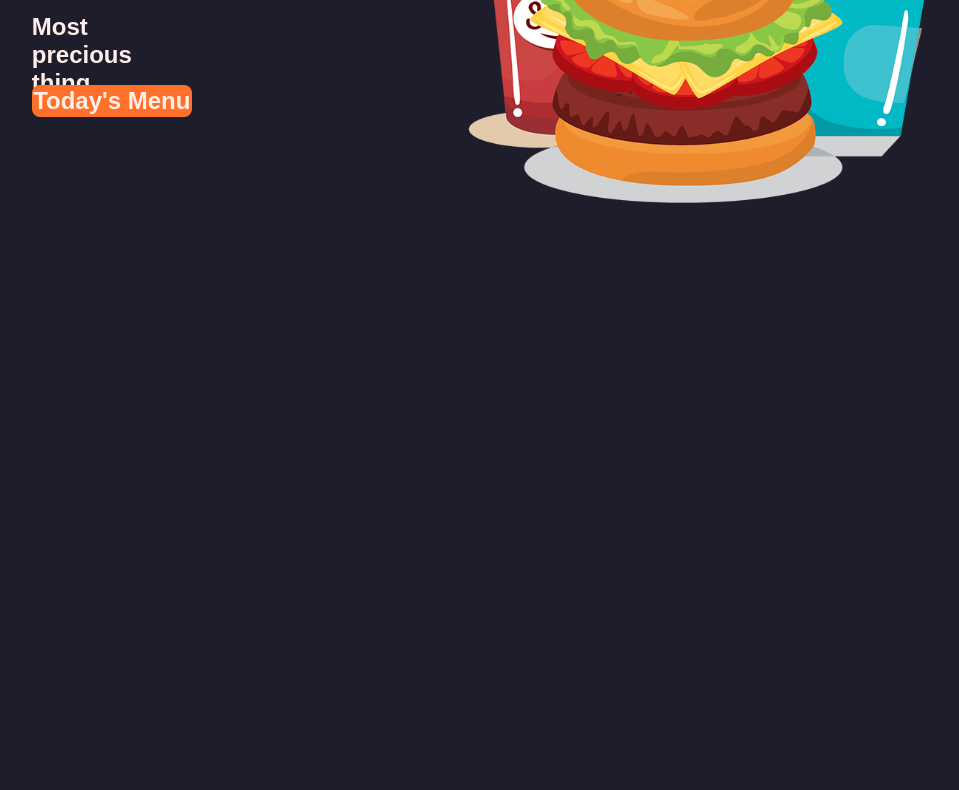
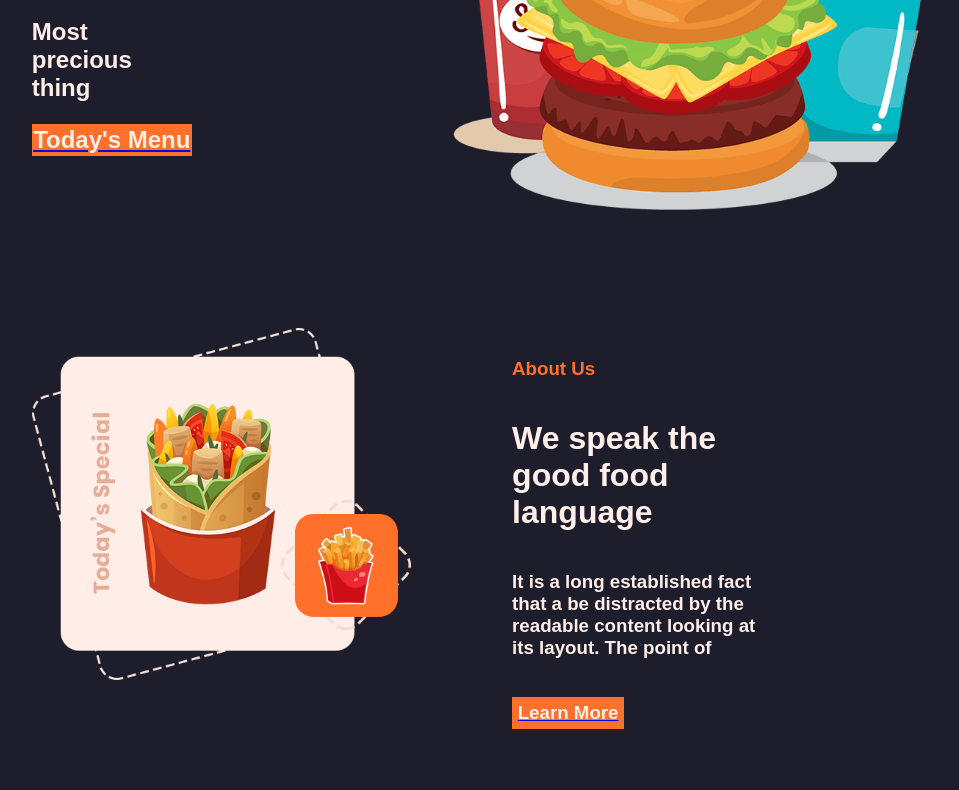
Before and after one commit to NicolasEduardoDiaz/proyectoWeb, a plain HTML site: page index.html in a window 1280 px wide. Shown: the part 445-1235 px from the top of the page, without its empty margins (229-1188 px from the left). Before the commit the page ends 800 px from the top, so only its background shows below. Drawn offline with Linux system fonts and the light colour scheme.

Commit message:
commit para guardar los cambios de la pagina en el segundo apartado

```diff
--- a/css/style.css
+++ b/css/style.css
@@ -61,37 +61,38 @@ body{
     align-items: center;
     width: 100%;
     height: 43cqmax;
+    margin-bottom: 3vh;
 }
 
 .txt_title{
     /*border: 1px solid green;*/
     margin-left: 20%;
     width: 30%;
-    height: auto;
+    height: 60%;
     display: flex;
     flex-direction: column;
 }
 
 .txt_title h1{
     /*border: 1px solid violet;*/
-    height: 10vh;
-    width: 100%;
-    font-size: 550%;
+    height: 10vh;;
+    font-size: 8vh;
     color: var(--color-1);
     font-family: 'Poppins', sans-serif;
 }
 
 .txt_title h2{
-    /*border: 1px solid salmon;8*/
+    /*border: 1px solid salmon;*/
     width: 20vh;
-    height: 4vh;
+    height: 20%;
     color: var(--color-5);
     font-family: 'Poppins', sans-serif;
-    border-radius: 1vh;
+
 }
 
 .txt_title h2:last-child{
     background-color: var(--color-1);
+    height: 4vh;
     display: flex;
     align-items: center;
     justify-content: center;
@@ -104,3 +105,61 @@ body{
 .img_title img{
     width: 90%;
 }
+
+.about{
+    /*border: 1px solid red;*/
+    display: flex;
+    align-items: center;
+    width: 100%;
+    height: 43cqmax;
+    margin-bottom: 3vh;
+}
+
+.img_about{
+    margin-left: 20%;
+    width: 30%;
+    height: auto;
+    display: flex;
+    flex-direction: column;
+}
+
+.txt_about{
+    font-family: 'Poppins', sans-serif;;
+    /*border: 1px solid green;*/
+    margin-left: 8%;
+    width: 20%;
+    height: 60%;
+    display: flex;
+    flex-direction: column;
+}
+
+.txt_about h3:first-of-type{
+    color: var(--color-1);
+}
+
+.txt_about h1{
+    color: var(--color-5);
+}
+
+.txt_about h3{
+    color: var(--color-5);
+}
+
+.txt_about h3:last-child{
+    width: 14vh;
+    height: 4vh;
+    display: flex;
+    justify-content: center;
+    align-items: center;
+    background-color: var(--color-1);
+    color: var(--color-5);
+}
+
+.food_menu{
+    border: 1px solid red;
+    display: flex;
+    align-items: center;
+    width: 100%;
+    height: 43cqmax;
+    margin-bottom: 3vh;
+}
--- a/index.html
+++ b/index.html
@@ -28,12 +28,32 @@
             <h1>Full Website</h1>
             <h2>Foods the</h2>
             <h2> Most precious thing</h2>
-            <h2>Today's Menu</h2>
+            <a href="#">
+                <h2>Today's Menu</h2>
+            </a>
         </div>
         <div class="img_title">
             <img src="storage/img/home.png" alt="">
         </div>
     </div>
-    <div></div>
+    <div class="about">
+        <div class="img_about">
+            <img src="storage/img/about.png" alt="">
+        </div>
+        <div class="txt_about">
+            <h3>About Us</h3>
+            <h1>We speak the good food language</h1>
+            <h3>It is a long established fact that a
+                be distracted by the readable content
+                looking at its layout. The point of</h3>
+            <a href="#">
+                <h3>Learn More</h3>
+            </a>
+        </div>
+    </div>
+    <div class="food_menu">
+
+    </div>
+
 </body>
 </html>
```
